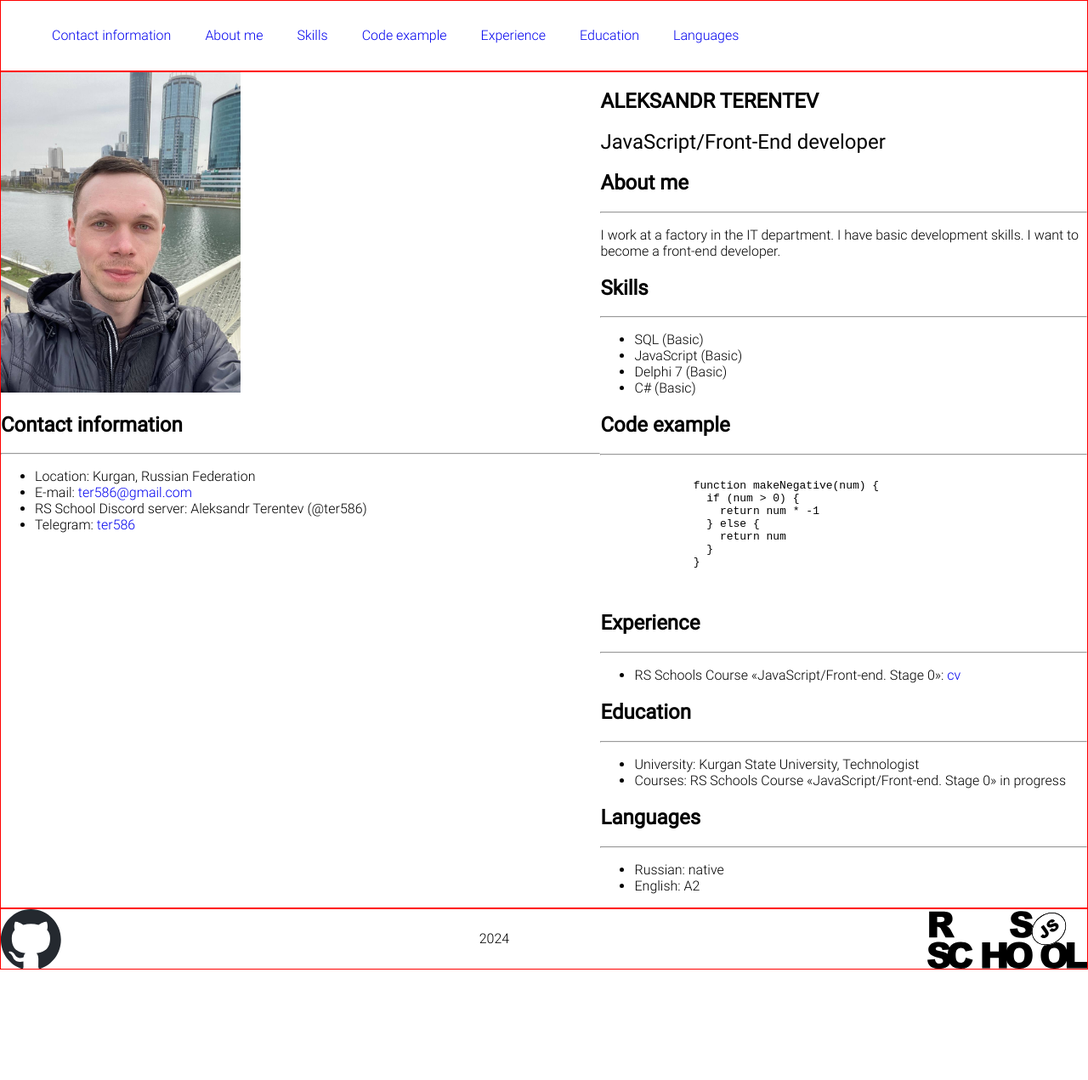
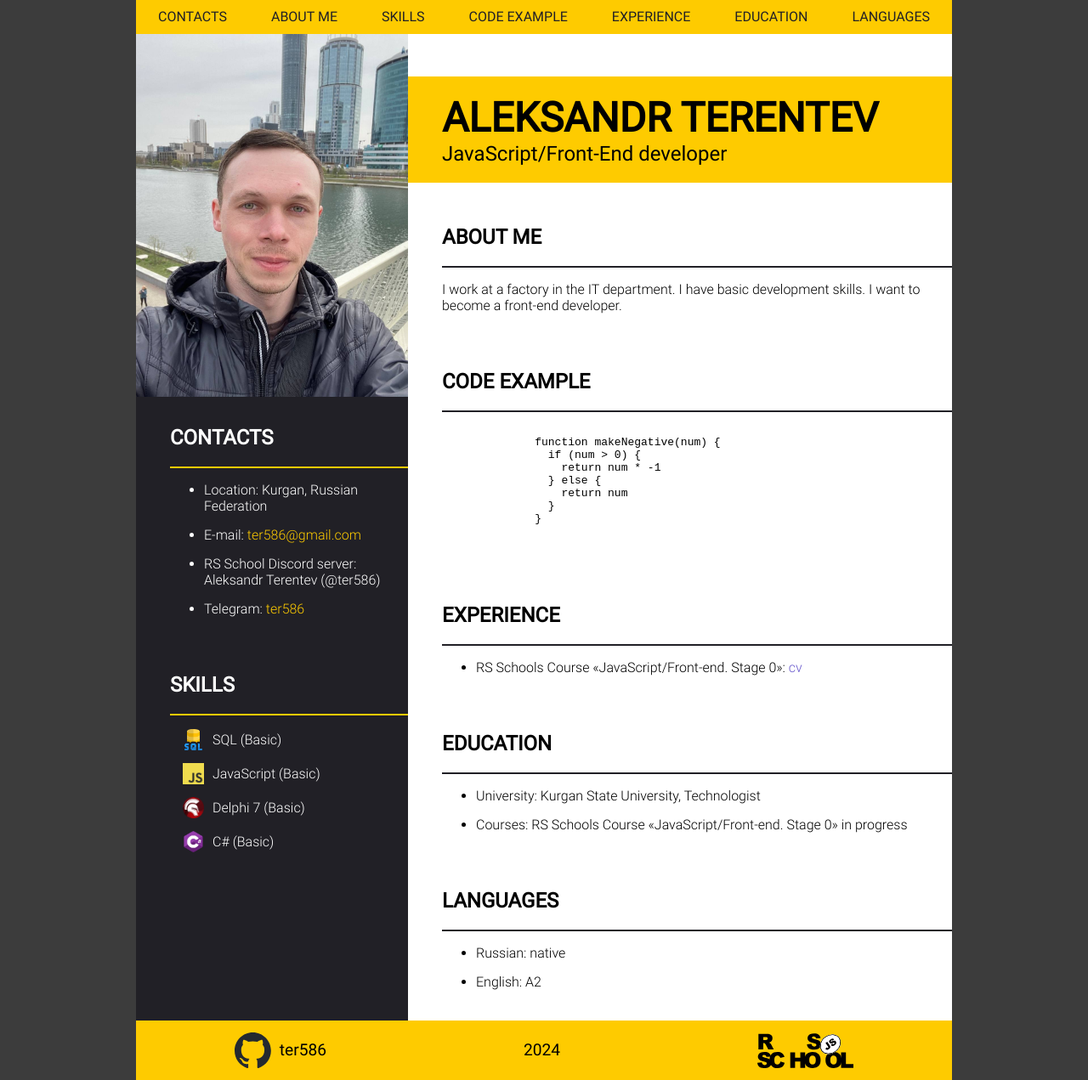
Before and after one commit to ter586/rsschool-cv, a plain HTML site: page index.html in a window 1280 px wide. Shown: the whole page at 85% size. Before the commit the page ends 1144 px from the top, so only its background shows below. Drawn offline with Linux system fonts and the light colour scheme.

Commit message:
feat: other cv layout

```diff
--- a/index.html
+++ b/index.html
@@ -13,25 +13,25 @@
       <nav class="nav">
         <ul class="nav-list">
           <li class="nav-item">
-            <a href="#contact-information" class="nav-link link">Contact information</a>
+            <a href="#contact-information" class="nav-link link">CONTACTS</a>
           </li>
           <li class="nav-item">
-            <a href="#about-me" class="nav-link link">About me</a>
+            <a href="#about-me" class="nav-link link">ABOUT ME</a>
           </li>
           <li class="nav-item">
-            <a href="#skills" class="nav-link link">Skills</a>
+            <a href="#skills" class="nav-link link">SKILLS</a>
           </li>
           <li class="nav-item">
-            <a href="#code-example" class="nav-link link">Code example</a>
+            <a href="#code-example" class="nav-link link">CODE EXAMPLE</a>
           </li>
           <li class="nav-item">
-            <a href="#experience" class="nav-link link">Experience</a>
+            <a href="#experience" class="nav-link link">EXPERIENCE</a>
           </li>
           <li class="nav-item">
-            <a href="#education" class="nav-link link">Education</a>
+            <a href="#education" class="nav-link link">EDUCATION</a>
           </li>
           <li class="nav-item">
-            <a href="#languages" class="nav-link link">Languages</a>
+            <a href="#languages" class="nav-link link">LANGUAGES</a>
           </li>
         </ul>
       </nav>
@@ -40,14 +40,14 @@
   <main class="main">
     <div class="container main-container">
       <div class="main-container-left-column">
-        <section class="section">
+        <div>
           <img class="avatar" src="./assets/img/main_photo.jpg" alt="my-photo">
-        </section>
-        <section class="section" id="contact-information">
+        </div>
+        <section class="section text-section" id="contact-information">
           <header class="section-title">
-            <h2>Contact information</h2>
+            <h2>CONTACTS</h2>
           </header>
-          <hr>
+          <hr class="delimiter">
           <ul class="contact-list">
             <li class="contact-item">
               Location: Kurgan, Russian Federation
@@ -65,48 +65,52 @@
             </li>
           </ul>
         </section>
+        <section class="section text-section" id="skills">
+          <header class="section-title">
+            <h2>SKILLS</h2>
+          </header>
+          <hr class="delimiter">
+          <ul class="skill-list">
+            <li class="skill-item">
+              <img src="./assets/img/sql-logo.png" alt="sql-logo" class="skill-item-logo">
+              SQL (Basic)
+            </li>
+            <li class="skill-item">
+              <img src="./assets/img/JavaScript-logo.png" alt="javascript-logo" class="skill-item-logo">
+              JavaScript (Basic)
+            </li>
+            <li class="skill-item">
+              <img src="./assets/img/delphi-logo.png" alt="delphi-logo" class="skill-item-logo">
+              Delphi 7 (Basic)
+            </li>
+            <li class="skill-item">
+              <img src="./assets/img/Csharp_Logo.png" alt="csharp-logo" class="skill-item-logo">
+              C# (Basic)
+            </li>
+          </ul>
+        </section>
       </div>
       <div class="main-container-right-column">
-        <section class="section">
+        <section class="section text-section my-name-section">
           <header class="section-title">
-            <h1>ALEKSANDR TERENTEV</h1>
+            <h1 class="my-name">ALEKSANDR TERENTEV</h1>
           </header>
           <h2 class="prof-info">JavaScript/Front-End developer</h2>
         </section>
-        <section class="section" id="about-me">
+        <section class="section text-section" id="about-me">
           <header class="section-title">
-            <h2>About me</h2>
+            <h2>ABOUT ME</h2>
           </header>
-          <hr>
+          <hr class="delimiter">
           <p>
             I work at a factory in the IT department. I have basic development skills. I want to become a front-end developer.
           </p>
         </section>
-        <section class="section" id="skills">
+        <section class="section text-section" id="code-example">
           <header class="section-title">
-            <h2>Skills</h2>
+            <h2>CODE EXAMPLE</h2>
           </header>
-          <hr>
-          <ul class="skill-list">
-            <li class="skill-item">
-              SQL (Basic)
-            </li>
-            <li class="skill-item">
-              JavaScript (Basic)
-            </li>
-            <li class="skill-item">
-              Delphi 7 (Basic)
-            </li>
-            <li class="skill-item">
-              C# (Basic)
-            </li>
-          </ul>
-        </section>
-        <section class="section" id="code-example">
-          <header class="section-title">
-            <h2>Code example</h2>
-          </header>
-          <hr>
+          <hr class="delimiter">
           <pre>
             <code>
               function makeNegative(num) {
@@ -119,11 +123,11 @@
             </code>
           </pre>
         </section>
-        <section class="section" id="experience">
+        <section class="section text-section" id="experience">
           <header class="section-title">
-            <h2>Experience</h2>
+            <h2>EXPERIENCE</h2>
           </header>
-          <hr>
+          <hr class="delimiter">
           <ul class="experience-list">
             <li class="experience-item">
               RS Schools Course «JavaScript/Front-end. Stage 0»:
@@ -131,11 +135,11 @@
             </li>
           </ul>
         </section>
-        <section class="section" id="education">
+        <section class="section text-section" id="education">
           <header class="section-title">
-            <h2>Education</h2>
+            <h2>EDUCATION</h2>
           </header>
-          <hr>
+          <hr class="delimiter">
           <ul class="education-list">
             <li class="education-item">
               University: Kurgan State University, Technologist
@@ -145,11 +149,11 @@
             </li>
           </ul>
         </section>
-        <section class="section" id="languages">
+        <section class="section text-section" id="languages">
           <header class="section-title">
-            <h2>Languages</h2>
+            <h2>LANGUAGES</h2>
           </header>
-          <hr>
+          <hr class="delimiter">
           <ul class="languages-list">
             <li class="languages-item">
               Russian: native
@@ -164,11 +168,12 @@
   </main>
   <footer class="main-footer">
     <div class="container main-footer-container">
-      <a href="https://github.com/ter586" class="link" target="_blank">
+      <a href="https://github.com/ter586" class="link github-link" target="_blank">
         <img class="github-logo" src="./assets/img/github-mark.svg" alt="github-logo">
+        <span class="github-username">ter586</span>
       </a>
       <span>2024</span>
-      <a href="https://rs.school/courses/javascript-preschool-ru" class="link" target="_blank">
+      <a href="https://rs.school/courses/javascript-ru" class="link" target="_blank">
         <img class="rsschool-logo" src="./assets/img/rsschool-logo.svg" alt="rsschool-logo">
       </a>
     </div>
--- a/style.css
+++ b/style.css
@@ -28,6 +28,7 @@ html {
   align-items: center;
   font-family: Roboto;
   font-weight: 300;
+  background-color: #3C3C3C;
 }
 
 .section-title,
@@ -38,39 +39,54 @@ html {
 
 .main-header,
 .main,
+.main-footer,
+.container {
+  width: 100%;
+  max-width: 960px;
+}
+
+.main-header,
+.main,
 .main-footer {
-  width: 100%;
-  max-width: 1280px;
   margin: 0;
-  border: 1px solid red;
 }
 
 .container {
-  width: 100%;
-  max-width: 1280px;
+  height: 100%;
   margin: 0 auto;
 }
 
 .nav-list {
   display: flex;
   flex-direction: row;
-  justify-content: flex-start;
+  justify-content: space-around;
   align-items: center;
+  margin: 0;
+  padding-left: 0;
   list-style: none;
-}
-
-.nav-link {
-  padding: 0 20px;
-  line-height: 50px;
 }
 
 .link {
   height: 100%;
   text-decoration: none;
+  color: #FECB00;
+}
+
+.nav-link {
+  display: flex;
+  align-items: center;
+  padding: 0 20px;
+  line-height: 50px;
+  color: #212026;
 }
 
 .avatar {
-  width: 40%;
+  width: 100%;
+}
+
+.nav,
+.nav-list {
+  height: 100%;
 }
 
 .rsschool-logo,
@@ -78,17 +94,137 @@ html {
   height: 100%;
 }
 
+.main-header {
+  height: 40px;
+  font-weight: 400;
+}
+
+.main-footer {
+  height: 70px;
+  font-weight: 400;
+  font-size: larger;
+}
+
 .main-container {
   display: flex;
   flex-direction: row;
   justify-content: space-between;
-  align-items: flex-start;
+  align-items: stretch;
 }
 
 .main-footer-container {
-  height: 70px;
   display: flex;
   flex-direction: row;
-  justify-content: space-between;
+  justify-content: space-around;
   align-items: center;
 }
+
+.main-container-left-column {
+  flex: 2;
+  display: flex;
+  flex-direction: column;
+  align-items: stretch;
+  background-color: white;
+  flex: 1;
+  background-color: #212026;
+  color: white;
+}
+
+.main-container-right-column {
+  flex: 2;
+  display: flex;
+  flex-direction: column;
+  align-items: stretch;
+  background-color: white;
+}
+
+.main-header,
+.main-footer {
+  background-color: #FECB00;
+}
+
+.contact-item,
+.skill-item,
+.experience-item,
+.education-item,
+.languages-item {
+  margin-top: 15px;
+}
+
+.text-section {
+  margin-left: 40px;
+  margin-top: 10px;
+  margin-bottom: 20px;
+}
+
+.delimiter {
+  margin: 0;
+  padding: 0;
+  height: 0;
+  border: none;
+  border-top: 2px solid #212026;
+}
+
+.main-container-left-column .delimiter {
+  margin: 0;
+  padding: 0;
+  height: 0;
+  border: none;
+  border-top: 2px solid #FECB00;
+}
+
+.prof-info {
+  margin-top: 0;
+}
+
+.my-name {
+  margin-top: 0;
+  margin-bottom: 0;
+  font-size: xxx-large;
+}
+
+.main-footer-container .link {
+  height: 60%;
+}
+
+.my-name-section {
+  margin-top: 50px;
+  margin-left: 0;
+  padding-top: 20px;
+  padding-left: 40px;
+  background-color: #FECB00;
+}
+
+.github-link {
+  display: flex;
+  flex-direction: row;
+  align-items: center;
+  color: black;
+}
+
+.github-username {
+  margin-left: 10px;
+}
+
+.nav-item {
+  height: 100%;
+}
+
+.skill-list {
+  padding-left: 15px;
+}
+
+.skill-item {
+  height: 25px;
+  display: flex;
+  align-items: center;
+}
+
+.skill-item-logo {
+  height: 100%;
+  margin-right: 10px;
+}
+
+.main-container-right-column .link {
+  color:slateblue
+}
```
Also changed, not shown: assets/img/Csharp_Logo.png (added), assets/img/JavaScript-logo.png (added), assets/img/delphi-logo.png (added), assets/img/sql-logo.png (added).
